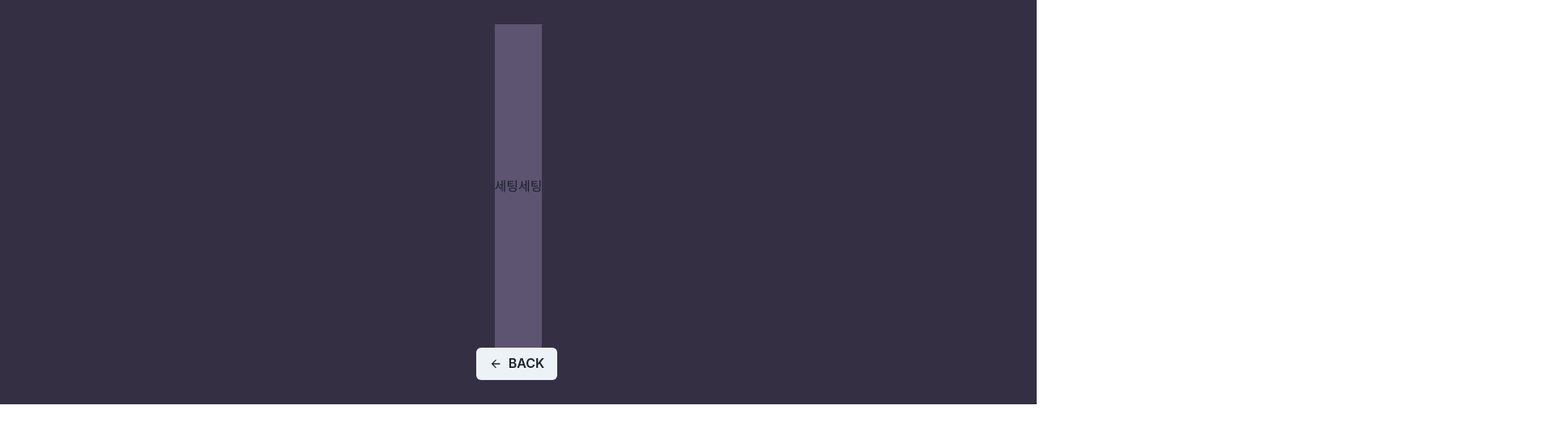
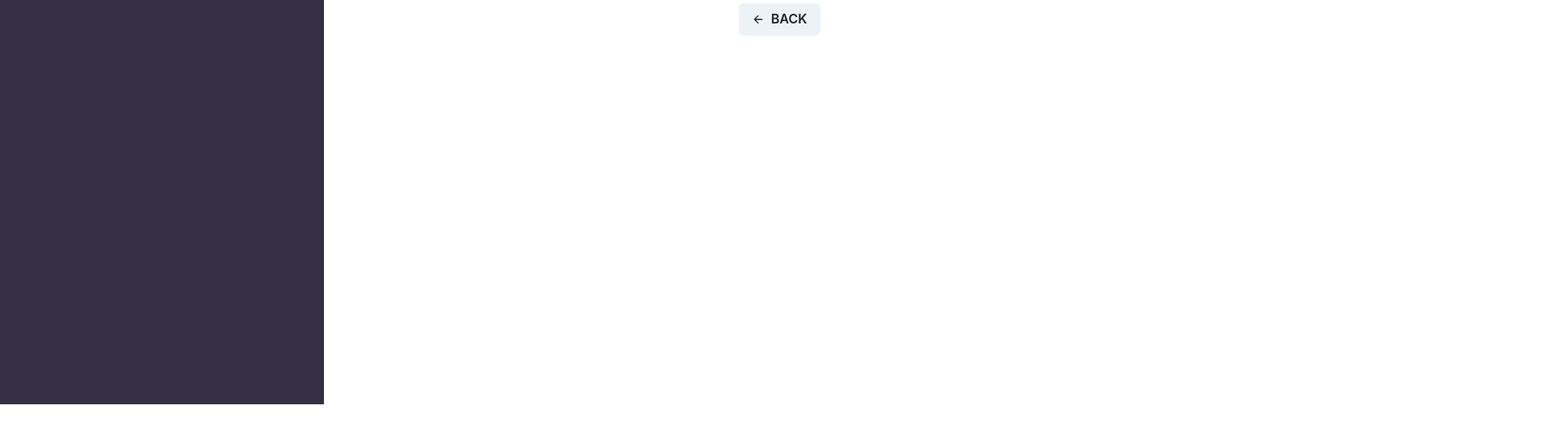
Before and after one commit to JIK-K/ChatHub, a React (Create React App) app in the folder chathub/: page /settingpage in a window 1280 px wide. Shown: the top 538 px of the page at 81% size, 1920 px wide, since content can reach past the window. Built offline with nearby package versions, Linux system fonts and the light colour scheme; the HTML template or start-up script is replaced by a standard one.

Commit message:
feat: duplication id check

```diff
--- a/chathub/src/page/MainPage.tsx
+++ b/chathub/src/page/MainPage.tsx
@@ -33,23 +33,20 @@ const MainPage: React.FC = (props) => {
 
   return (
     <Flex
-      width="400"
-      height="500"
-      flexDirection={"column"}
-      justifyContent={"center"}
-      alignItems={"center"}
-      backgroundColor={"#352F44"}
-      overflowY={"hidden"} // 스크롤바를 없애는 속성
+      width={400}
+      height={500}
+      flexDirection="column"
+      justifyContent="center"
+      alignItems="center"
+      backgroundColor="#352F44"
+      position="relative"
     >
-      <Container
-        style={{ position: "absolute", top: "0", right: "-60%" }}
-        padding={"2"}
-      >
+      <Container position="fixed" top="1" left="58%">
         <Menu>
           <Button
             onClick={backpage}
             leftIcon={<ArrowBackIcon />}
-            marginRight={"1"}
+            marginRight={1}
           >
             BACK
           </Button>
@@ -58,11 +55,11 @@ const MainPage: React.FC = (props) => {
             aria-label="Options"
             icon={<HamburgerIcon />}
             variant="solid"
-            backgroundColor={"#B9B4C7"}
+            backgroundColor="#B9B4C7"
           />
           <MenuList>
             <MenuItem icon={<AddIcon />} onClick={backpage}>
-              방만들기
+              방 만들기
             </MenuItem>
             <MenuItem icon={<SettingsIcon />} onClick={handleSettingClick}>
               설정
@@ -70,16 +67,6 @@ const MainPage: React.FC = (props) => {
           </MenuList>
         </Menu>
       </Container>
-      <Flex
-        width="300"
-        height="400"
-        flexDirection={"column"}
-        justifyContent={"center"}
-        alignItems={"center"}
-        backgroundColor={"#5C5470"}
-      >
-        sfsdfdsfsfdsfdsf
-      </Flex>
     </Flex>
   );
 };
--- a/chathub/src/page/register.tsx
+++ b/chathub/src/page/register.tsx
@@ -64,6 +64,50 @@ function SignUpModal(props: Prop) {
       ...user,
       userId: e.target.value,
     });
+  };
+
+  const checkIdData = async (data: string) => {
+    if (data.length == 0) {
+      Swal.fire({
+        icon: "warning",
+        title: "아이디 형식 확인",
+        text: "아이디를 입력해주세요.",
+        customClass: {
+          container: "swal-container",
+        },
+      });
+    } else {
+      try {
+        let serverURL = "/user/check";
+        let queryParams = `?id=${data}`;
+        serverURL += queryParams;
+
+        const response = await axios.get(serverURL);
+
+        if (response.data == true) {
+          Swal.fire({
+            icon: "success",
+            title: "아이디 중복 확인",
+            text: "사용할 수 있는 아이디 입니다.",
+            customClass: {
+              container: "swal-container",
+            },
+          });
+        } else {
+          Swal.fire({
+            icon: "warning",
+            title: "아이디 중복 확인",
+            text: "중복된 아이디 입니다.",
+            customClass: {
+              container: "swal-container",
+            },
+          });
+        }
+        console.log("response:", response.data);
+      } catch (error) {
+        console.error("Error : ", error);
+      }
+    }
   };
 
   //=======================================================================//
@@ -306,18 +350,33 @@ function SignUpModal(props: Prop) {
               CREATE ACCOUNT
             </Text>
             <FormControl>
-              <Text textColor={"white"} fontSize={"xs"}>
+              <Text textColor="white" fontSize="xs">
                 ID
               </Text>
+              <Flex alignItems="center">
                 <Input
                   size="xs"
                   placeholder="ID"
-                bg={"#5C5470"}
-                textColor={"white"}
+                  bg="#5C5470"
+                  textColor="white"
                   value={user.userId}
                   onChange={handleIdChange}
                   autoFocus
                 />
+                <Button
+                  size="xs"
+                  backgroundColor="#B9B4C7"
+                  color="black"
+                  borderRadius="5px"
+                  border="none"
+                  marginLeft={3}
+                  fontSize="10px"
+                  fontWeight="bold"
+                  onClick={() => checkIdData(user.userId)}
+                >
+                  중복체크
+                </Button>
+              </Flex>
             </FormControl>
 
             <FormControl>
--- a/chathub/src/page/setting.tsx
+++ b/chathub/src/page/setting.tsx
@@ -10,31 +10,25 @@ const SettingPage: React.FC = (props) => {
 
   return (
     <Flex
-      width="400"
-      height="500"
-      flexDirection={"column"}
-      justifyContent={"center"}
-      alignItems={"center"}
-      backgroundColor={"#352F44"}
-      overflowY={"hidden"} // 스크롤바를 없애는 속성
+      width={400}
+      height={500}
+      flexDirection="column"
+      justifyContent="center"
+      alignItems="center"
+      backgroundColor="#352F44"
+      position="relative"
     >
-      <Container
-        style={{ position: "absolute", top: "0", right: "-60%" }}
-        padding={"2"}
-      ></Container>
-      <Flex
-        width="300"
-        height="400"
-        flexDirection={"column"}
-        justifyContent={"center"}
-        alignItems={"center"}
-        backgroundColor={"#5C5470"}
-      >
-        세팅세팅
-      </Flex>
-      <Button onClick={backpage} leftIcon={<ArrowBackIcon />} marginRight={"1"}>
-        BACK
-      </Button>
+      <Container position="fixed" top="1" left="70%">
+        <Menu>
+          <Button
+            onClick={backpage}
+            leftIcon={<ArrowBackIcon />}
+            marginRight={1}
+          >
+            BACK
+          </Button>
+        </Menu>
+      </Container>
     </Flex>
   );
 };
```
Lines whose indentation alone changed are shown as unchanged.
